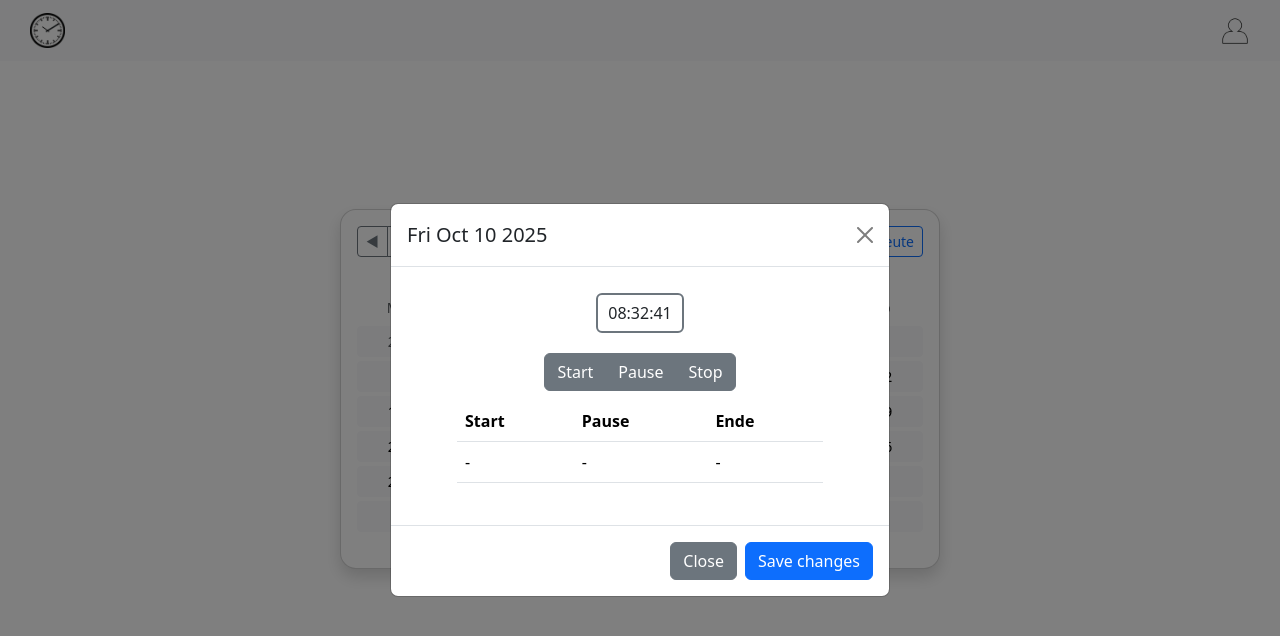
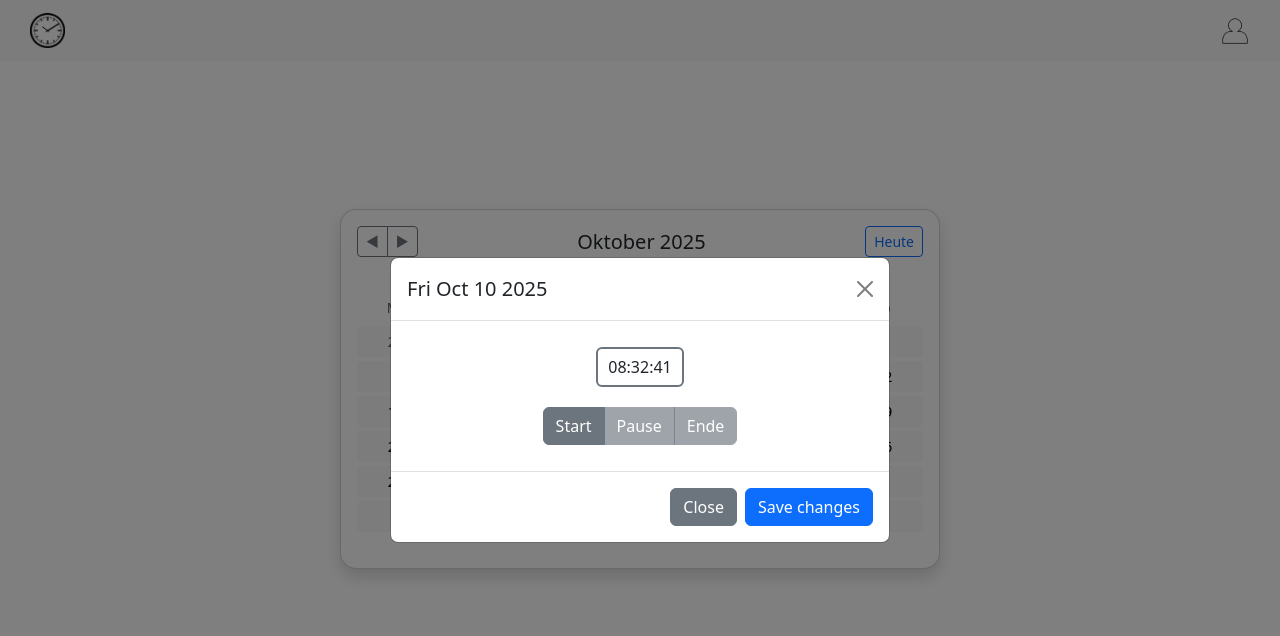
Before and after one commit to AndreiButalov/zeiterfassung_react, a React (Vite) app in the folder frontend/: page / in a window 1280 px wide. Both pictures are taken after a click on the button "10". Shown: the top 636 px of the page. Built offline with nearby package versions, Linux system fonts and the light colour scheme.

Commit message:
add: getCurrentStart, startPauseTime, getPauseTime

```diff
--- a/frontend/src/components/Time_recorder/Time_recorder.jsx
+++ b/frontend/src/components/Time_recorder/Time_recorder.jsx
@@ -8,10 +8,14 @@ const Time_recorder = () => {
 
     const [currentTime, setCurrentTime] = useState('');
     const [startTime, setStartTime] = useState('-');
-    // const [pauseTime, setPauseTime] = useState('-');
+    const [pauseTime, setPauseTime] = useState('-');
     // const [endTime, setEndTime] = useState('-');
     const [isStartDisabled, setIsStartDisabled] = useState(false);
+    const [showTable, setShowTable] = useState(false);
+    const [showStopButton, setStopButton] = useState(false);
+    const [hidePauseButton, setPauseButton] = useState(true);
     // const [userName] = useState('andrei');
+
 
     useEffect(() => {
         const updateTime = () => {
@@ -27,13 +31,36 @@ const Time_recorder = () => {
     }, []);
 
 
-
     const getCurrentStart = () => {
         const now = new Date();
-        const timeString = now.toLocaleTimeString('de-DE', { hour12: false });
+        const timeString = now.toLocaleTimeString('de-DE', {
+            hour: '2-digit',
+            minute: '2-digit',
+            hour12: false
+        });
         setStartTime(timeString);
-        setIsStartDisabled(true); // Deaktiviert Start nach Klick
+        setIsStartDisabled(true);
+        setShowTable(true);
     };
+
+
+    const startPauseTime = () => {
+        const now = new Date();
+        const timeString = now.toLocaleTimeString('de-DE', {
+            hour: '2-digit',
+            minute: '2-digit',
+            hour12: false
+        });
+        setPauseTime(timeString);
+        setStopButton(true)
+        setPauseButton(false)
+    }
+
+
+    const getPauseTime = () => {
+        setStopButton(false)
+        setPauseButton(true)
+    }
 
 
     return (
@@ -46,11 +73,29 @@ const Time_recorder = () => {
                 </div>
                 <div className='time_recorder_button_group'>
                     <div className="btn-group" role="group" aria-label="Basic example">
-                        <button type="button" className="btn btn-secondary" disabled={isStartDisabled} onClick={getCurrentStart}>Start</button>
-                        <button type="button" className="btn btn-secondary">Pause</button>
-                        <button type="button" className="btn btn-secondary">Stop</button>
+                        <button type="button" className="btn btn-secondary"
+                            disabled={isStartDisabled}
+                            onClick={getCurrentStart}
+                            >Start
+                        </button>
+                        {hidePauseButton &&
+                            <button type="button" className="btn btn-secondary"
+                                disabled={!isStartDisabled}
+                                onClick={startPauseTime}
+                                >Pause
+                            </button>
+                        }
+                        {showStopButton &&
+                            <button type="button" className="btn btn-secondary"
+                                disabled={!isStartDisabled}
+                                onClick={getPauseTime}
+                                >Stop
+                            </button>
+                        }
+                        <button type="button" className="btn btn-secondary" disabled={!isStartDisabled}>Ende</button>
                     </div>
-                    <table className="table">
+                    {showTable && (
+                        <table className="table mt-3">
                             <thead>
                                 <tr>
                                     <th scope="col">Start</th>
@@ -61,11 +106,12 @@ const Time_recorder = () => {
                             <tbody>
                                 <tr>
                                     <td>{startTime}</td>
-                                <td>-</td>
+                                    <td>{pauseTime}</td>
                                     <td>-</td>
                                 </tr>
                             </tbody>
                         </table>
+                    )}
                 </div>
             </div>
         </div>
```
Lines whose indentation alone changed are shown as unchanged.
